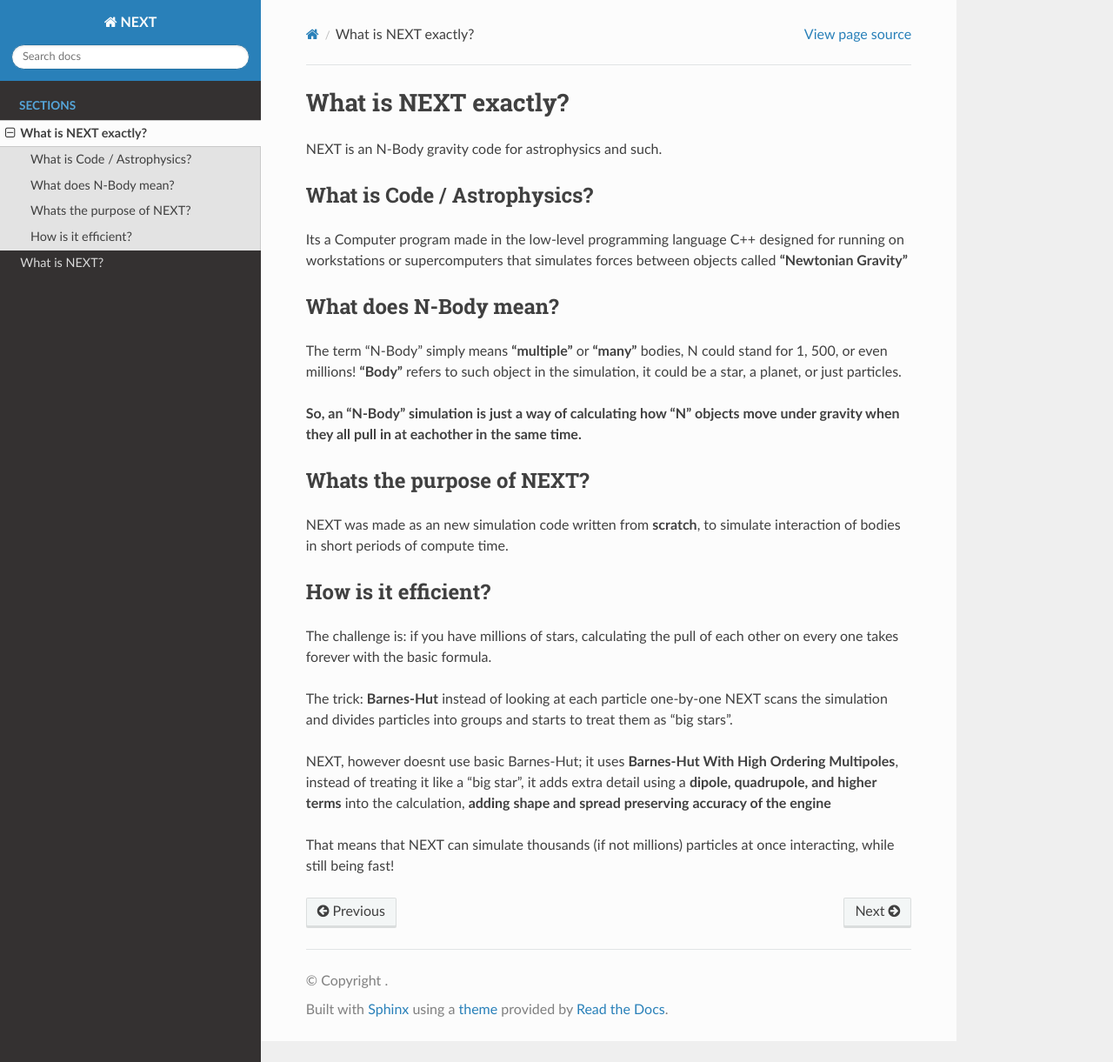
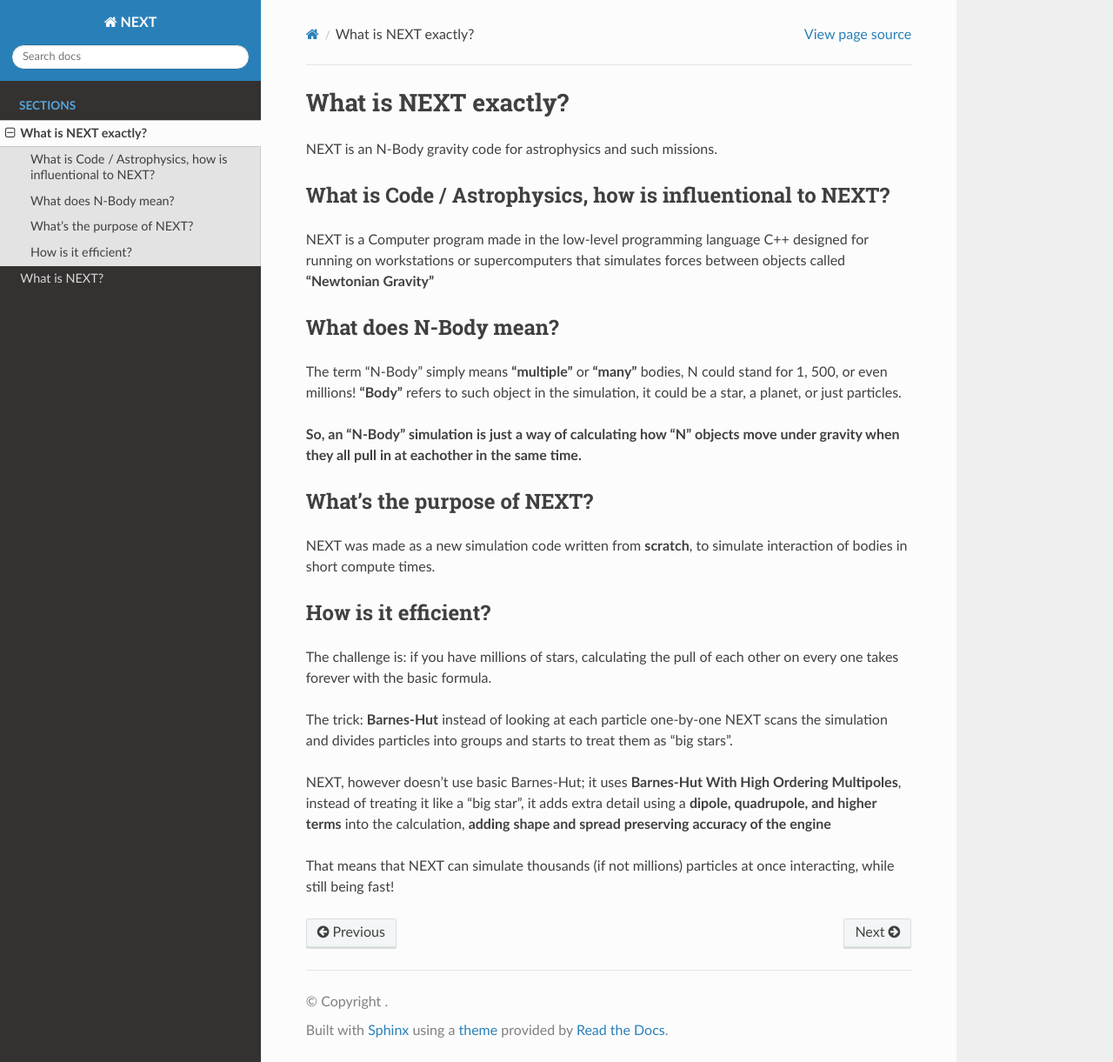
Before and after one commit to TimGoTheCreator/NEXT, a Sphinx documentation site: the page built from docs/getting_started-public.md, in a window 1280 px wide and 1221 px high. Shown: the whole window at 87% size. Built offline with Sphinx 7.4.7 and the Read the Docs theme 3.1.0, drawn with Linux system fonts in a browser that asks for light colours.

Commit message:
Update getting_started-public.md

```diff
--- a/docs/getting_started-public.md
+++ b/docs/getting_started-public.md
@@ -1,10 +1,10 @@
 # What is NEXT exactly?
 
-NEXT is an N-Body gravity code for astrophysics and such.
+NEXT is an N-Body gravity code for astrophysics and such missions.
 
-## What is Code / Astrophysics?
+## What is Code / Astrophysics, how is influentional to NEXT?
 
-Its a Computer program made in the low-level programming language C++ designed for running on workstations
+NEXT is a Computer program made in the low-level programming language C++ designed for running on workstations
 or supercomputers that simulates forces between objects called **"Newtonian Gravity"**
 
 ## What does N-Body mean?
@@ -14,10 +14,10 @@ The term "N-Body" simply means **"multiple"** or **"many"** bodies, N could stan
 
 **So, an "N-Body" simulation is just a way of calculating how "N" objects move under gravity when they all pull in at eachother in the same time.**
 
-## Whats the purpose of NEXT?
+## What's the purpose of NEXT?
 
-NEXT was made as an new simulation code written from **scratch**, to simulate interaction of bodies
-in short periods of compute time.
+NEXT was made as a new simulation code written from **scratch**, to simulate interaction of bodies
+in short compute times.
 
 ## How is it efficient?
 
@@ -27,7 +27,7 @@ with the basic formula.
 The trick: **Barnes-Hut** instead of looking at each particle one-by-one NEXT scans the simulation and divides particles into groups
 and starts to treat them as "big stars".
 
-NEXT, however doesnt use basic Barnes-Hut; it uses **Barnes-Hut With High Ordering Multipoles**, instead of treating it like a "big star", it adds extra detail using a **dipole, quadrupole, and higher terms** into the calculation, **adding shape and spread
+NEXT, however doesn't use basic Barnes-Hut; it uses **Barnes-Hut With High Ordering Multipoles**, instead of treating it like a "big star", it adds extra detail using a **dipole, quadrupole, and higher terms** into the calculation, **adding shape and spread
 preserving accuracy of the engine**
 
 That means that NEXT can simulate thousands (if not millions) particles at once interacting, while still being fast!
```
